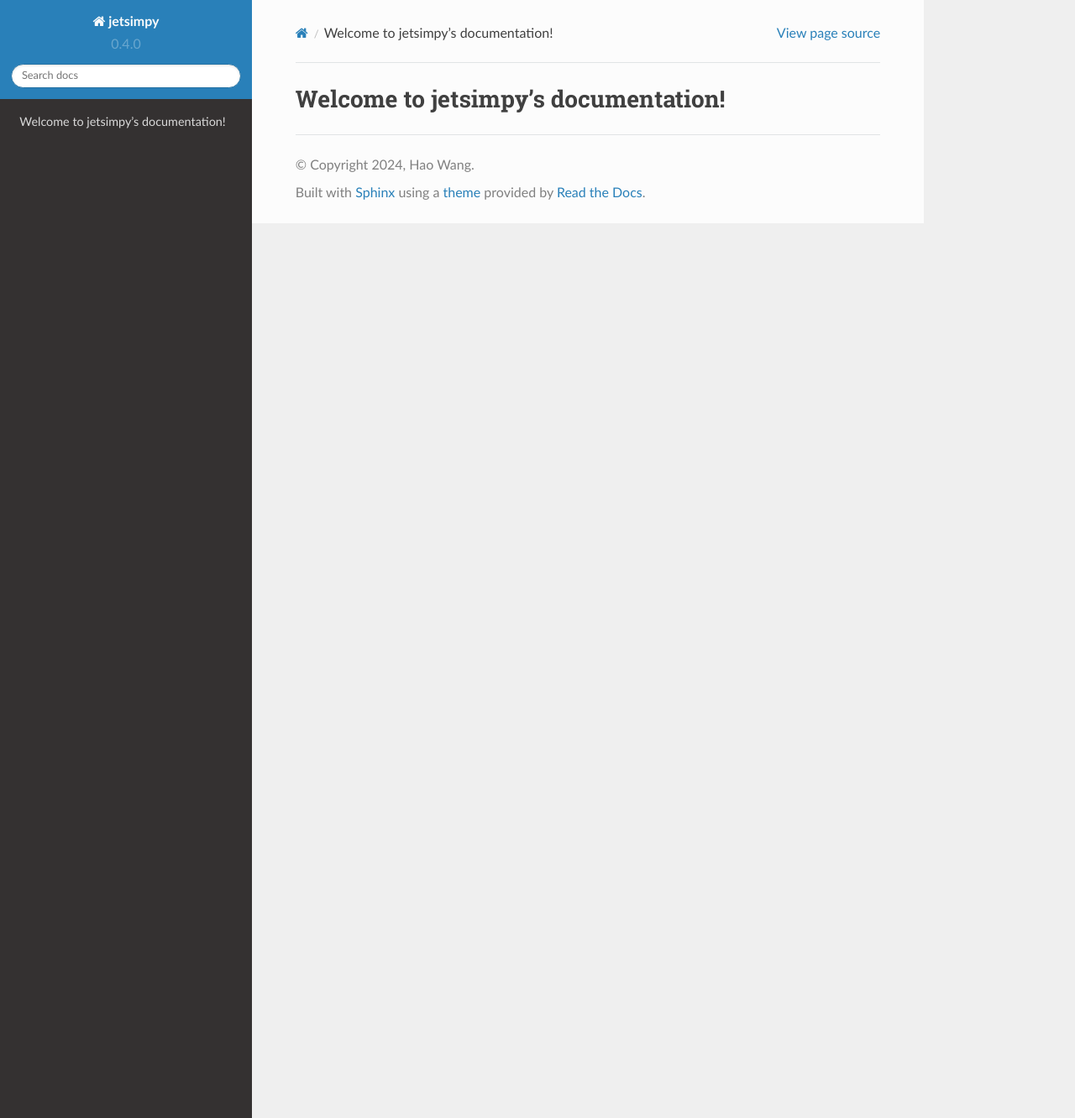
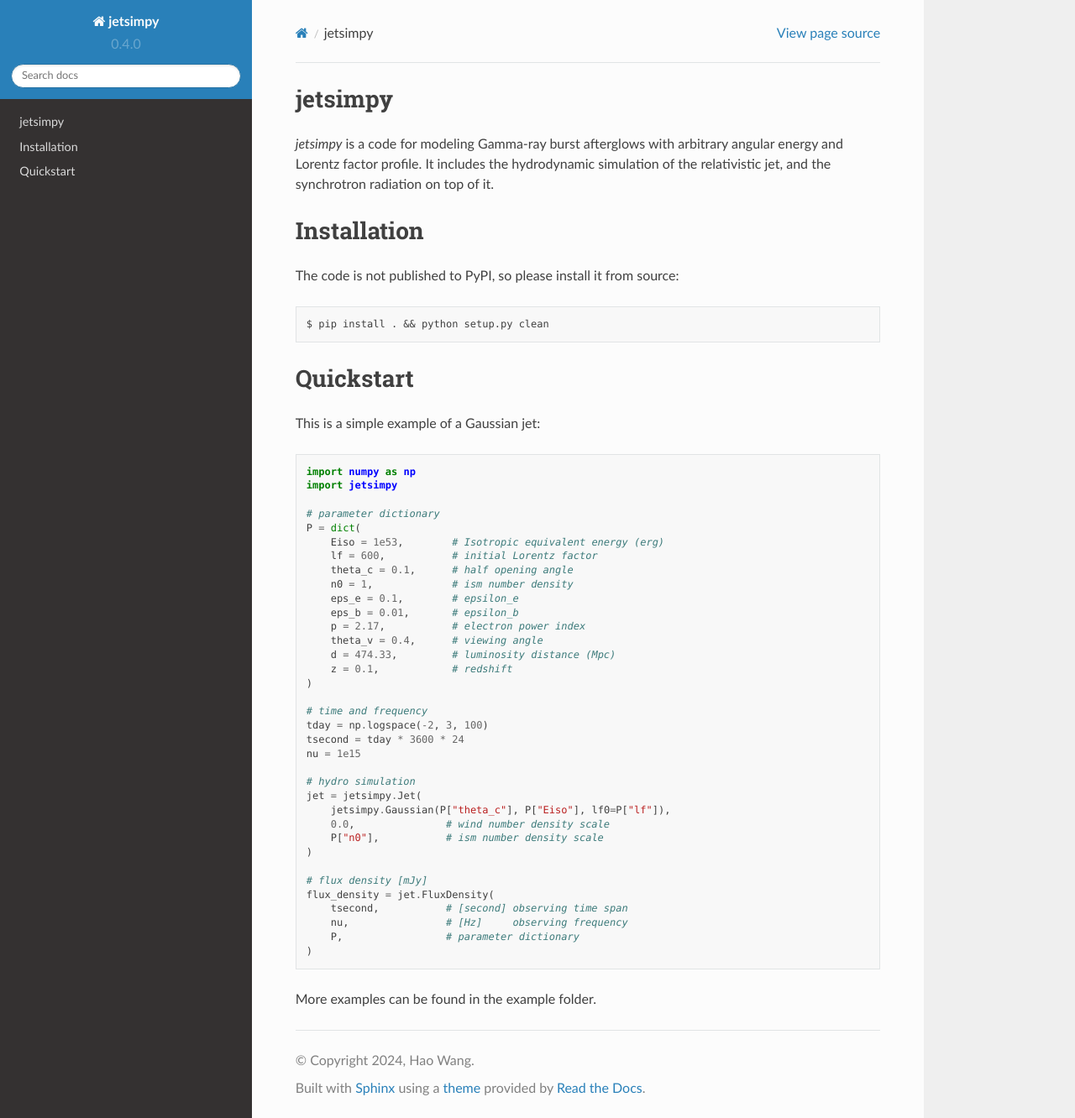
Before and after one commit to haowang-astro/jetsimpy, a Sphinx documentation site: the page built from docs/source/index.rst, in a window 1280 px wide and 1332 px high. Shown: the whole window at 84% size. Built offline with Sphinx 7.4.7 and the Read the Docs theme 2.0.0, drawn with Linux system fonts in a browser that asks for light colours.

Commit message:
first edit of doc

```diff
--- a/docs/source/index.rst
+++ b/docs/source/index.rst
@@ -1,2 +1,51 @@
-Welcome to jetsimpy's documentation!
+jetsimpy
 ===================================
+*jetsimpy* is a code for modeling Gamma-ray burst afterglows with arbitrary angular energy and Lorentz factor profile. It includes the hydrodynamic simulation of the relativistic jet, and the synchrotron radiation on top of it.
+
+Installation
+===================================
+The code is not published to PyPI, so please install it from source::
+
+$ pip install . && python setup.py clean
+
+Quickstart
+===================================
+This is a simple example of a Gaussian jet::
+
+  import numpy as np
+  import jetsimpy
+
+  # parameter dictionary
+  P = dict(
+      Eiso = 1e53,        # Isotropic equivalent energy (erg)
+      lf = 600,           # initial Lorentz factor
+      theta_c = 0.1,      # half opening angle
+      n0 = 1,             # ism number density
+      eps_e = 0.1,        # epsilon_e
+      eps_b = 0.01,       # epsilon_b
+      p = 2.17,           # electron power index
+      theta_v = 0.4,      # viewing angle
+      d = 474.33,         # luminosity distance (Mpc)
+      z = 0.1,            # redshift
+  )
+
+  # time and frequency
+  tday = np.logspace(-2, 3, 100)
+  tsecond = tday * 3600 * 24
+  nu = 1e15
+
+  # hydro simulation
+  jet = jetsimpy.Jet(
+      jetsimpy.Gaussian(P["theta_c"], P["Eiso"], lf0=P["lf"]),
+      0.0,               # wind number density scale
+      P["n0"],           # ism number density scale
+  )
+
+  # flux density [mJy]
+  flux_density = jet.FluxDensity(
+      tsecond,           # [second] observing time span
+      nu,                # [Hz]     observing frequency
+      P,                 # parameter dictionary
+  )
+
+More examples can be found in the example folder.
```
